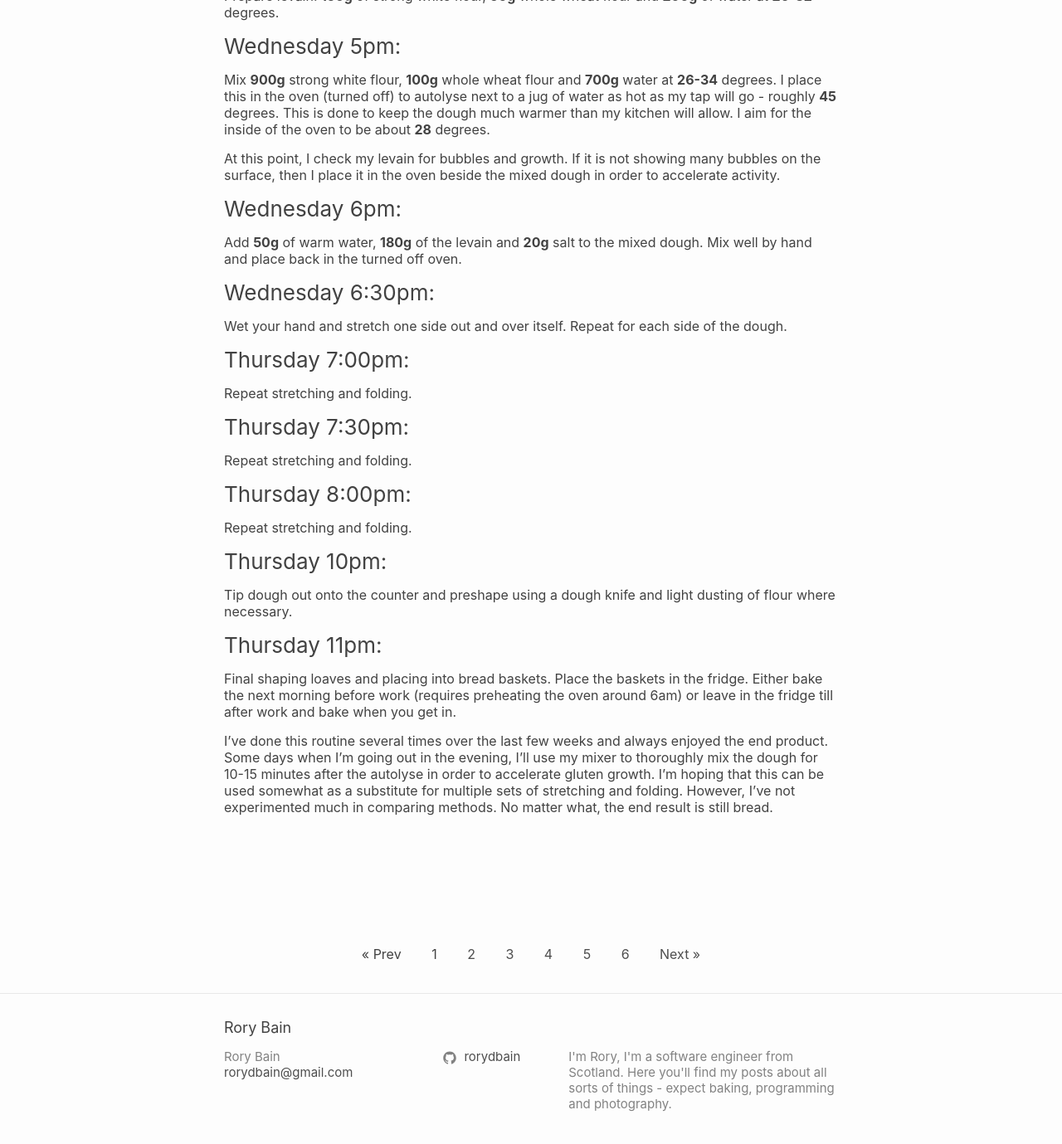
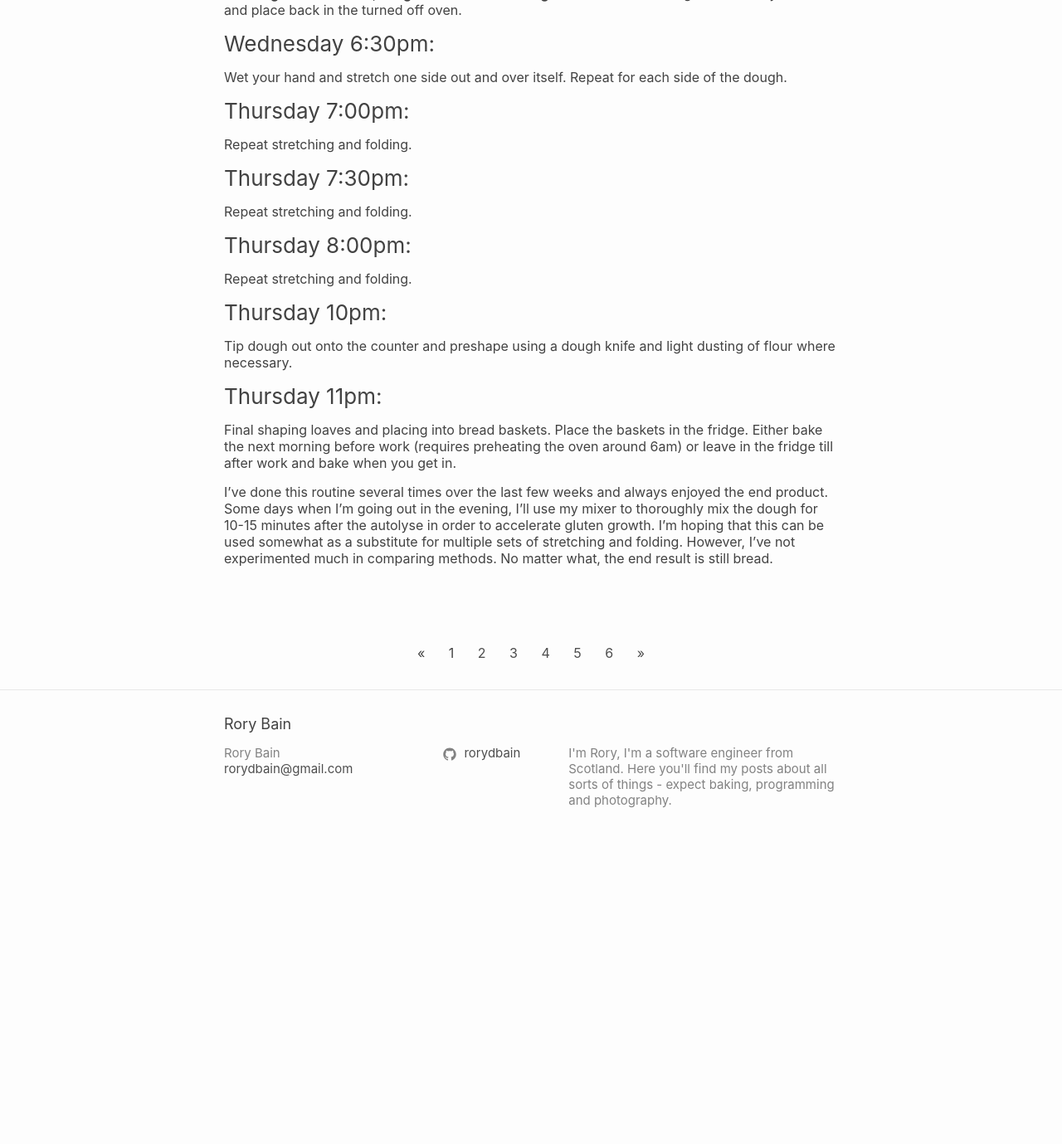
Before and after one commit to rorydbain/rorydbain.github.io, a Jekyll site: the page built from index.html, in a window 1280 px wide and 1400 px high, scrolled down 10396 px. Shown: the top 1379 px of the window at 83% size. Built offline with Jekyll 4.4.1, drawn with Linux system fonts in a browser that asks for light colours; some web fonts are replaced; the list of posts is cut into pages by our own code; after the commit the page ends 11430 px from its top, so only the background shows below that.

Commit message:
tidy up styling

```diff
--- a/_layouts/index.html
+++ b/_layouts/index.html
@@ -12,9 +12,9 @@
   <li>
     {% assign date_format = site.minima.date_format | default: "%b %-d, %Y" %}
     <span class="post-meta">{{ post.date | date: date_format }}</span>
-    <h2>
+    <h1>
       <a class="post-link" href="{{ post.url | relative_url }}">{{ post.title | escape }}</a>
-    </h2>
+    </h1>
     <div class="post-content" itemprop="articleBody">
       {{ post.content }}
     </div>
@@ -26,9 +26,9 @@
 {% if paginator.total_pages > 1 %}
 <div class="pagination">
   {% if paginator.previous_page %}
-    <a href="{{ paginator.previous_page_path | prepend: site.baseurl | replace: '//', '/' }}">&laquo; Prev</a>
+    <a href="{{ paginator.previous_page_path | prepend: site.baseurl | replace: '//', '/' }}">&laquo;</a>
   {% else %}
-    <span>&laquo; Prev</span>
+    <span>&laquo;</span>
   {% endif %}
 
   {% for page in (1..paginator.total_pages) %}
@@ -42,9 +42,9 @@
   {% endfor %}
 
   {% if paginator.next_page %}
-    <a href="{{ paginator.next_page_path | prepend: site.baseurl | replace: '//', '/' }}">Next &raquo;</a>
+    <a href="{{ paginator.next_page_path | prepend: site.baseurl | replace: '//', '/' }}">&raquo;</a>
   {% else %}
-    <span>Next &raquo;</span>
+    <span>&raquo;</span>
   {% endif %}
 </div>
 {% endif %}
--- a/assets/_layout.scss
+++ b/assets/_layout.scss
@@ -60,8 +60,6 @@
       color: $dark-text-color;
       background-color: $dark-background-color;
     }
-    border: 1px solid $grey-color-light;
-    border-radius: 5px;
     text-align: right;
     label[for="nav-trigger"] {
       display: block;
@@ -81,6 +79,9 @@
       text-align: center;
       > svg path {
         fill: $grey-color-dark;
+        @media (prefers-color-scheme: dark) {
+          fill: $dark-grey-color-dark;
+        }
       }
     }
     input ~ .trigger {
@@ -212,6 +213,7 @@
   list-style: none;
   > li {
     margin-bottom: $spacing-unit;
+    overflow-y: hidden;
   }
 }
 
@@ -268,9 +270,15 @@
       @include relative-font-size(1.125);
     }
   }
+  table {
+    overflow-x: auto;
+  }
   th,
   td {
     padding: 12px 15px;
+    @include media-query($on-laptop) {
+      padding: 8px 6px;
+    }
     text-align: left;
     border-bottom: 1px solid #e1e1e1;
   }
@@ -288,5 +296,9 @@
     margin-right: auto;
     width: 80%;
   }
-  margin-bottom: 150px;
+  margin-bottom: 60px;
 }
+
+.scroll {
+  overflow-x: auto;
+}
--- a/assets/main.scss
+++ b/assets/main.scss
@@ -302,7 +302,7 @@
 
 .pagination a,
 .pagination span {
-  padding: 7px 18px;
+  padding: 4px 14px;
   margin-left: -2px;
   margin-right: -2px;
   display: inline-block;
```
Also changed, not shown: categories.md (+3 -3 lines).
